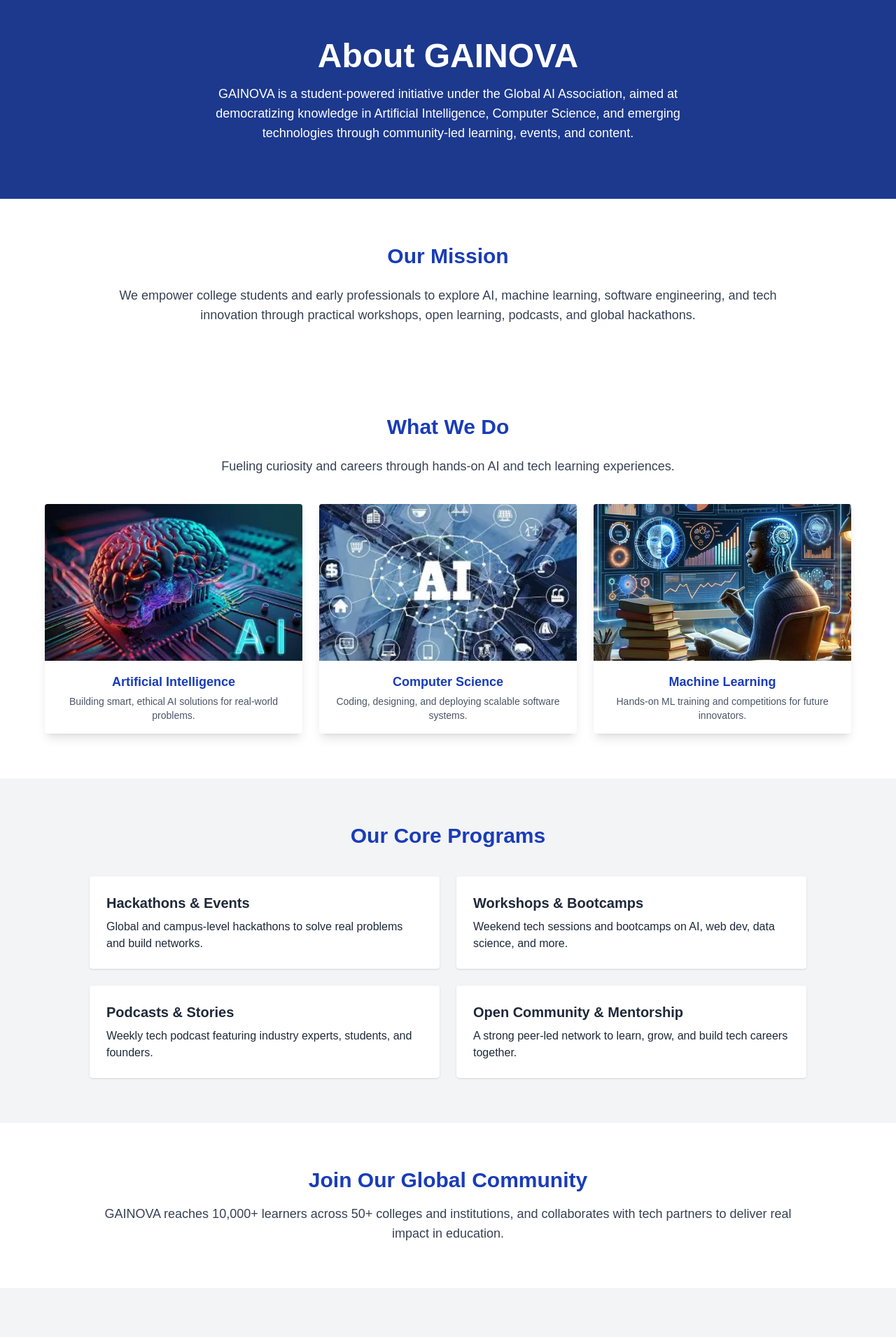
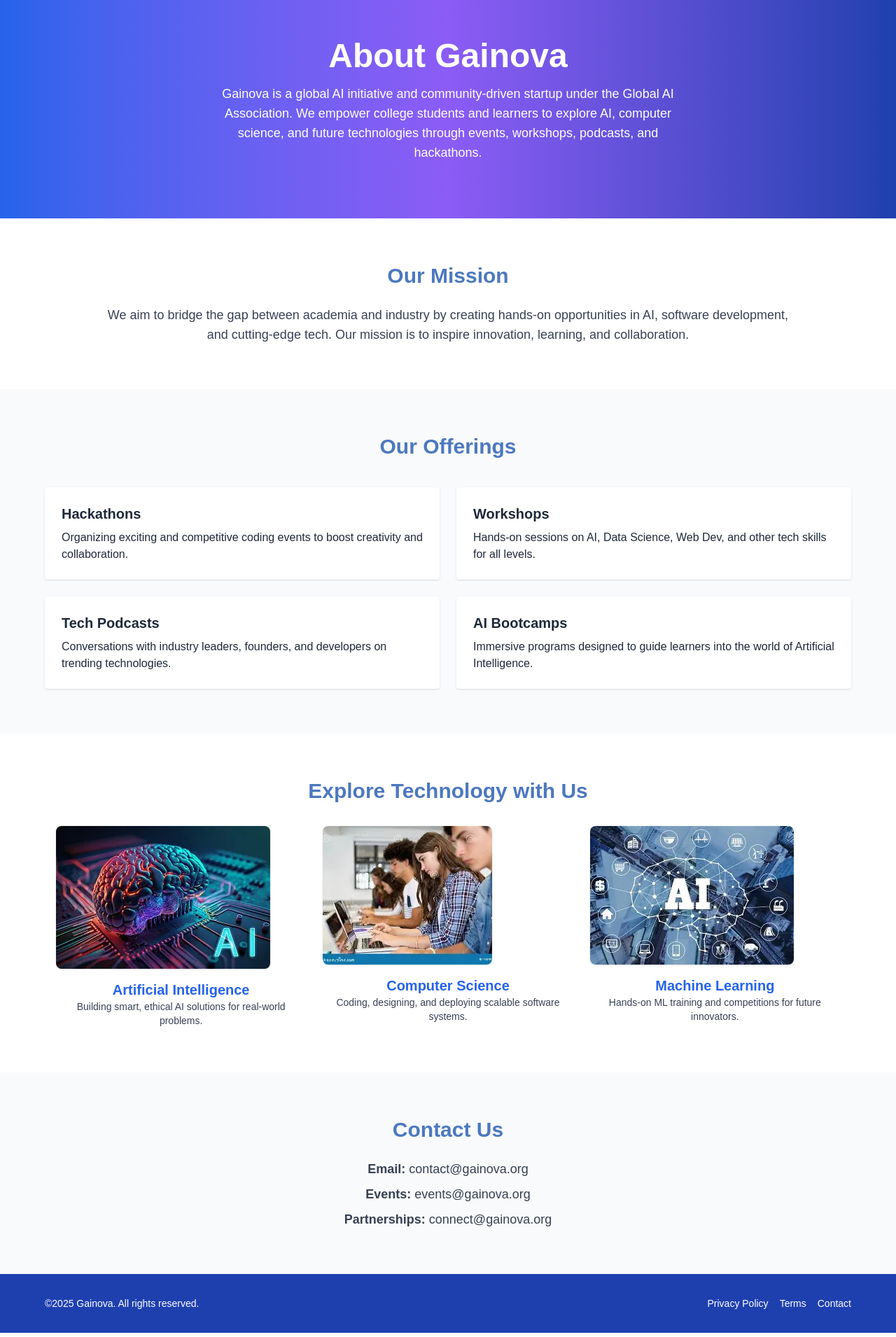
Before and after one commit to RishiMaskare/gainova-about-page, a Next.js app: page /about in a window 1280 px wide. Shown: the part 80-1990 px from the top of the page at 70% size. Built offline with nearby package versions, Linux system fonts and the light colour scheme.

Commit message:
Updated Code

```diff
--- a/pages/about.js
+++ b/pages/about.js
@@ -1,124 +1,140 @@
+// pages/about.js
 import Head from "next/head";
 
 export default function About() {
   return (
     <>
       <Head>
-        <title>About | GAINOVA</title>
+        <title>About | Gainova - Unix AI</title>
       </Head>
 
       {/* HERO SECTION */}
-      <section className="bg-blue-900 text-white py-20 px-4 text-center">
-        <h1 className="text-4xl md:text-5xl font-bold mb-4">About GAINOVA</h1>
+      <section className="bg-gradient-to-r from-[#2563EB] via-[#8B5CF6] to-[#1E40AF] text-white py-20 px-4 text-center dark:from-[#0F172A] dark:via-[#1E40AF] dark:to-[#2563EB]">
+        <h1 className="text-4xl md:text-5xl font-bold mb-4">About Gainova</h1>
         <p className="max-w-2xl mx-auto text-lg">
-          GAINOVA is a student-powered initiative under the Global AI Association,
-          aimed at democratizing knowledge in Artificial Intelligence, Computer Science,
-          and emerging technologies through community-led learning, events, and content.
+          Gainova is a global AI initiative and community-driven startup under
+          the Global AI Association. We empower college students and learners to
+          explore AI, computer science, and future technologies through events,
+          workshops, podcasts, and hackathons.
         </p>
       </section>
 
-      {/* MISSION SECTION */}
-      <section className="max-w-5xl mx-auto px-4 py-16 text-center">
-        <h2 className="text-3xl font-semibold text-blue-800 mb-6">Our Mission</h2>
-        <p className="text-gray-700 text-lg">
-          We empower college students and early professionals to explore AI, machine learning,
-          software engineering, and tech innovation through practical workshops, open learning,
-          podcasts, and global hackathons.
+      {/* OUR MISSION SECTION */}
+      <section className="max-w-5xl mx-auto px-4 py-16 text-center dark:text-[#F9FAFB]">
+        <h2 className="text-3xl font-semibold text-[#4C78BF] mb-6 dark:text-[#8EE0AD]">
+          Our Mission
+        </h2>
+        <p className="text-gray-700 dark:text-[#8EE0AD] text-lg">
+          We aim to bridge the gap between academia and industry by creating
+          hands-on opportunities in AI, software development, and cutting-edge
+          tech. Our mission is to inspire innovation, learning, and
+          collaboration.
         </p>
       </section>
 
-      {/* IMAGE SHOWCASE SECTION */}
-      <section className="py-16 px-4 bg-white">
-        <div className="max-w-6xl mx-auto text-center">
-          <h2 className="text-3xl font-semibold text-blue-800 mb-6">What We Do</h2>
-          <p className="text-gray-700 text-lg mb-10">
-            Fueling curiosity and careers through hands-on AI and tech learning experiences.
-          </p>
-          <div className="grid grid-cols-1 sm:grid-cols-2 md:grid-cols-3 gap-6">
-            <div className="rounded overflow-hidden shadow-lg hover:scale-105 transition-transform">
-              <img src="/images/ai.jpg" alt="Artificial Intelligence" className="w-full h-56 object-cover" />
-              <div className="p-4">
-                <h3 className="text-lg font-semibold text-blue-800 mb-1">Artificial Intelligence</h3>
-                <p className="text-sm text-gray-600">Building smart, ethical AI solutions for real-world problems.</p>
-              </div>
+      {/* OUR OFFERINGS SECTION */}
+      <section className="bg-[#F9FAFB] dark:bg-[#0F172A] py-16 px-4">
+        <div className="max-w-6xl mx-auto">
+          <h2 className="text-3xl font-semibold text-[#4C78BF] text-center mb-10 dark:text-[#22C55E]">
+            Our Offerings
+          </h2>
+          <div className="grid md:grid-cols-2 gap-6 text-gray-800 dark:text-[#F9FAFB]">
+            <div className="bg-white dark:bg-[#1E40AF] p-6 rounded shadow">
+              <h3 className="text-xl font-bold mb-2">Hackathons</h3>
+              <p>
+                Organizing exciting and competitive coding events to boost
+                creativity and collaboration.
+              </p>
             </div>
-            <div className="rounded overflow-hidden shadow-lg hover:scale-105 transition-transform">
-              <img src="/images/cse.jpg" alt="Computer Science" className="w-full h-56 object-cover" />
-              <div className="p-4">
-                <h3 className="text-lg font-semibold text-blue-800 mb-1">Computer Science</h3>
-                <p className="text-sm text-gray-600">Coding, designing, and deploying scalable software systems.</p>
-              </div>
+            <div className="bg-white dark:bg-[#1E40AF] p-6 rounded shadow">
+              <h3 className="text-xl font-bold mb-2">Workshops</h3>
+              <p>
+                Hands-on sessions on AI, Data Science, Web Dev, and other tech
+                skills for all levels.
+              </p>
             </div>
-            <div className="rounded overflow-hidden shadow-lg hover:scale-105 transition-transform">
-              <img src="/images/ml.jpg" alt="Machine Learning" className="w-full h-56 object-cover" />
-              <div className="p-4">
-                <h3 className="text-lg font-semibold text-blue-800 mb-1">Machine Learning</h3>
-                <p className="text-sm text-gray-600">Hands-on ML training and competitions for future innovators.</p>
-              </div>
+            <div className="bg-white dark:bg-[#1E40AF] p-6 rounded shadow">
+              <h3 className="text-xl font-bold mb-2">Tech Podcasts</h3>
+              <p>
+                Conversations with industry leaders, founders, and developers on
+                trending technologies.
+              </p>
+            </div>
+            <div className="bg-white dark:bg-[#1E40AF] p-6 rounded shadow">
+              <h3 className="text-xl font-bold mb-2">AI Bootcamps</h3>
+              <p>
+                Immersive programs designed to guide learners into the world of
+                Artificial Intelligence.
+              </p>
             </div>
           </div>
         </div>
       </section>
 
-      {/* PROGRAMS SECTION */}
-      <section className="bg-gray-100 py-16 px-4">
-        <div className="max-w-5xl mx-auto">
-          <h2 className="text-3xl font-semibold text-blue-800 text-center mb-10">
-            Our Core Programs
-          </h2>
-          <div className="grid md:grid-cols-2 gap-6 text-gray-800">
-            <div className="bg-white p-6 rounded shadow">
-              <h3 className="text-xl font-bold mb-2">Hackathons & Events</h3>
-              <p>Global and campus-level hackathons to solve real problems and build networks.</p>
-            </div>
-            <div className="bg-white p-6 rounded shadow">
-              <h3 className="text-xl font-bold mb-2">Workshops & Bootcamps</h3>
-              <p>Weekend tech sessions and bootcamps on AI, web dev, data science, and more.</p>
-            </div>
-            <div className="bg-white p-6 rounded shadow">
-              <h3 className="text-xl font-bold mb-2">Podcasts & Stories</h3>
-              <p>Weekly tech podcast featuring industry experts, students, and founders.</p>
-            </div>
-            <div className="bg-white p-6 rounded shadow">
-              <h3 className="text-xl font-bold mb-2">Open Community & Mentorship</h3>
-              <p>A strong peer-led network to learn, grow, and build tech careers together.</p>
-            </div>
+      {/* IMAGE & TEXT SECTION */}
+      <section className="max-w-6xl mx-auto px-4 py-16 text-center">
+        <h2 className="text-3xl font-semibold text-[#4C78BF] mb-8 dark:text-[#22C55E]">
+          Explore Technology with Us
+        </h2>
+        <div className="grid md:grid-cols-3 gap-6">
+          <div>
+            <img src="/images/ai.jpg" alt="AI Illustration" className="rounded-lg shadow mb-4" />
+            <h3 className="text-xl font-semibold text-[#2563EB] dark:text-[#8EE0AD]">Artificial Intelligence</h3>
+            <p className="text-gray-700 dark:text-gray-300 text-sm">
+              Building smart, ethical AI solutions for real-world problems.
+            </p>
+          </div>
+          <div>
+            <img src="/images/image.png" alt="Students Working on Laptops" className="rounded-lg shadow mb-4" />
+            <h3 className="text-xl font-semibold text-[#2563EB] dark:text-[#8EE0AD]">Computer Science</h3>
+            <p className="text-gray-700 dark:text-gray-300 text-sm">
+              Coding, designing, and deploying scalable software systems.
+            </p>
+          </div>
+          <div>
+            <img src="/images/cse.jpg" alt="Team Collaboration" className="rounded-lg shadow mb-4" />
+            <h3 className="text-xl font-semibold text-[#2563EB] dark:text-[#8EE0AD]">Machine Learning</h3>
+            <p className="text-gray-700 dark:text-gray-300 text-sm">
+              Hands-on ML training and competitions for future innovators.
+            </p>
           </div>
         </div>
       </section>
 
-      {/* COMMUNITY SECTION */}
-      <section className="max-w-5xl mx-auto px-4 py-16 text-center">
-        <h2 className="text-3xl font-semibold text-blue-800 mb-4">
-          Join Our Global Community
-        </h2>
-        <p className="text-lg text-gray-700">
-          GAINOVA reaches 10,000+ learners across 50+ colleges and institutions,
-          and collaborates with tech partners to deliver real impact in education.
-        </p>
-      </section>
-
       {/* CONTACT SECTION */}
-      <section className="bg-gray-100 py-16 px-4">
+      <section className="bg-[#F9FAFB] dark:bg-[#0F172A] py-16 px-4">
         <div className="max-w-3xl mx-auto text-center">
-          <h2 className="text-3xl font-semibold text-blue-800 mb-6">Contact Us</h2>
-          <ul className="text-gray-700 space-y-2 text-lg">
-            <li><strong>Email:</strong> hello@gainova.org</li>
-            <li><strong>Collaboration:</strong> partners@gainova.org</li>
-            <li><strong>Work with us:</strong> careers@gainova.org</li>
-            <li><strong>Media:</strong> media@gainova.org</li>
+          <h2 className="text-3xl font-semibold text-[#4C78BF] mb-6 dark:text-[#8EE0AD]">
+            Contact Us
+          </h2>
+          <ul className="text-gray-700 dark:text-[#F9FAFB] space-y-2 text-lg">
+            <li>
+              <strong>Email:</strong> contact@gainova.org
+            </li>
+            <li>
+              <strong>Events:</strong> events@gainova.org
+            </li>
+            <li>
+              <strong>Partnerships:</strong> connect@gainova.org
+            </li>
           </ul>
         </div>
       </section>
 
       {/* FOOTER */}
-      <footer className="bg-blue-900 text-white text-sm py-8 px-4">
-        <div className="max-w-6xl mx-auto flex flex-wrap justify-between">
-          <p>©2025 GAINOVA. All rights reserved.</p>
+      <footer className="bg-[#1E40AF] dark:bg-[#0F172A] text-white text-sm py-8 px-4">
+        <div className="max-w-6xl mx-auto flex flex-wrap justify-between items-center">
+          <p>©2025 Gainova. All rights reserved.</p>
           <div className="flex gap-4 mt-2 md:mt-0">
-            <a href="#" className="hover:underline">Privacy Policy</a>
-            <a href="#" className="hover:underline">Terms</a>
-            <a href="#" className="hover:underline">LinkedIn</a>
+            <a href="#" className="hover:underline">
+              Privacy Policy
+            </a>
+            <a href="#" className="hover:underline">
+              Terms
+            </a>
+            <a href="#" className="hover:underline">
+              Contact
+            </a>
           </div>
         </div>
       </footer>
```
Also changed, not shown: public/images/image.png (added).
